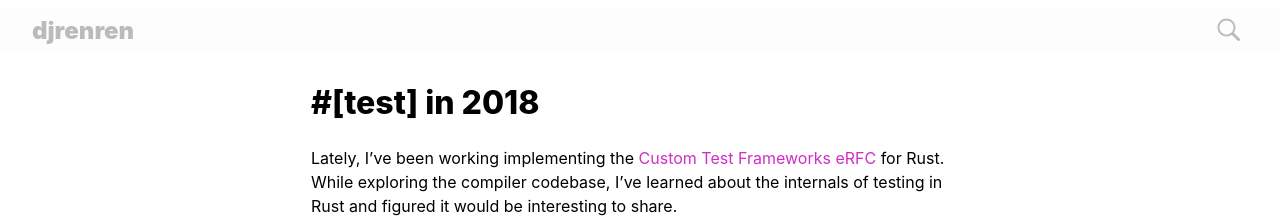
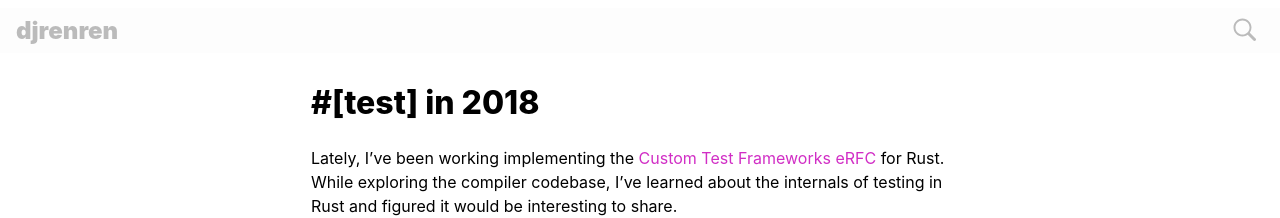
Before and after one commit to djrenren/blog, a Jekyll site: the page docs/index.html, which Jekyll copies as it is, in a window 1280 px wide. Shown: the top 218 px of the page. Built offline with Jekyll 4.4.1, drawn with Linux system fonts in a browser that asks for light colours; some web fonts are replaced; comment, search, counter and statistics services are not loaded.

Commit message:
Style fix

```diff
--- a/_scss/components.scss
+++ b/_scss/components.scss
@@ -5,7 +5,7 @@
 }
 
 .padded {
-    padding: 0 2rem;
+    padding: 0 1rem;
 }
 .center-col {
     max-width: 690px;
--- a/_scss/header.scss
+++ b/_scss/header.scss
@@ -109,8 +109,8 @@ $search-width: 2rem;
 
 .octicon.search-icon {
     position: absolute;
-    right: 2.5rem;
-    width: $search-width + 1.5rem;
+    right: 1.5rem;
+    width: $search-width + .5rem;
     height: 100% !important;
     padding-left: inherit;
     fill: $dark-gray;
--- a/docs/feed.xml
+++ b/docs/feed.xml
@@ -1,4 +1,4 @@
-<?xml version="1.0" encoding="utf-8"?><feed xmlns="http://www.w3.org/2005/Atom" ><generator uri="https://jekyllrb.com/" version="3.8.3">Jekyll</generator><link href="http://localhost:4000/feed.xml" rel="self" type="application/atom+xml" /><link href="http://localhost:4000/" rel="alternate" type="text/html" /><updated>2018-07-25T17:13:43-07:00</updated><id>http://localhost:4000/</id><title type="html">Your awesome title</title><subtitle>Write an awesome description for your new site here. You can edit this line in _config.yml. It will appear in your document head meta (for Google search results) and in your feed.xml site description.</subtitle><entry><title type="html">#[test] in 2018</title><link href="http://localhost:4000/rust/testing/2018/07/19/test-in-2018.html" rel="alternate" type="text/html" title="#[test] in 2018" /><published>2018-07-19T16:11:01-07:00</published><updated>2018-07-19T16:11:01-07:00</updated><id>http://localhost:4000/rust/testing/2018/07/19/test-in-2018</id><content type="html" xml:base="http://localhost:4000/rust/testing/2018/07/19/test-in-2018.html">&lt;p&gt;Lately, I’ve been working implementing the &lt;a href=&quot;https://github.com/rust-lang/rfcs/blob/master/text/2318-custom-test-frameworks.md&quot;&gt;Custom Test Frameworks eRFC&lt;/a&gt; for Rust.
+<?xml version="1.0" encoding="utf-8"?><feed xmlns="http://www.w3.org/2005/Atom" ><generator uri="https://jekyllrb.com/" version="3.8.3">Jekyll</generator><link href="http://localhost:4000/feed.xml" rel="self" type="application/atom+xml" /><link href="http://localhost:4000/" rel="alternate" type="text/html" /><updated>2018-07-25T21:05:48-07:00</updated><id>http://localhost:4000/</id><title type="html">Your awesome title</title><subtitle>Write an awesome description for your new site here. You can edit this line in _config.yml. It will appear in your document head meta (for Google search results) and in your feed.xml site description.</subtitle><entry><title type="html">#[test] in 2018</title><link href="http://localhost:4000/rust/testing/2018/07/19/test-in-2018.html" rel="alternate" type="text/html" title="#[test] in 2018" /><published>2018-07-19T16:11:01-07:00</published><updated>2018-07-19T16:11:01-07:00</updated><id>http://localhost:4000/rust/testing/2018/07/19/test-in-2018</id><content type="html" xml:base="http://localhost:4000/rust/testing/2018/07/19/test-in-2018.html">&lt;p&gt;Lately, I’ve been working implementing the &lt;a href=&quot;https://github.com/rust-lang/rfcs/blob/master/text/2318-custom-test-frameworks.md&quot;&gt;Custom Test Frameworks eRFC&lt;/a&gt; for Rust.
 While exploring the compiler codebase, I’ve learned about the internals of testing in Rust
 and figured it would be interesting to share.&lt;/p&gt;
 
```
Also changed, not shown: docs/assets/css/main.css.
